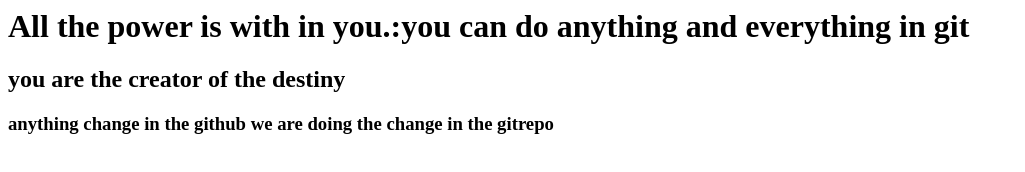
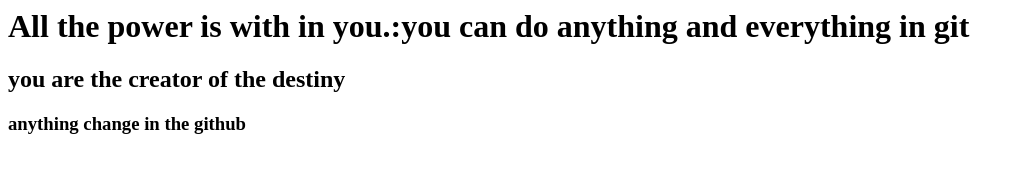
Before and after one commit to vijayasanthipaladug/firstgitrepo, a plain HTML site: page index.html in a window 1280 px wide. Shown: the whole page, without its empty margins (0-1025 px from the left). Drawn offline with Linux system fonts and the light colour scheme.

Commit message:
update quote

```diff
--- a/index.html
+++ b/index.html
@@ -2,7 +2,7 @@
 	<body>
 		<h1>All the power is with in you.:you can do anything and everything in git</h1>
 		<h2>you are the creator of the destiny</h2>
-		<h3>anything change in the github we are doing the change in the gitrepo</h3>
+		<h3>anything change in the github</h3>
 	</body>
 
 </html>
```
